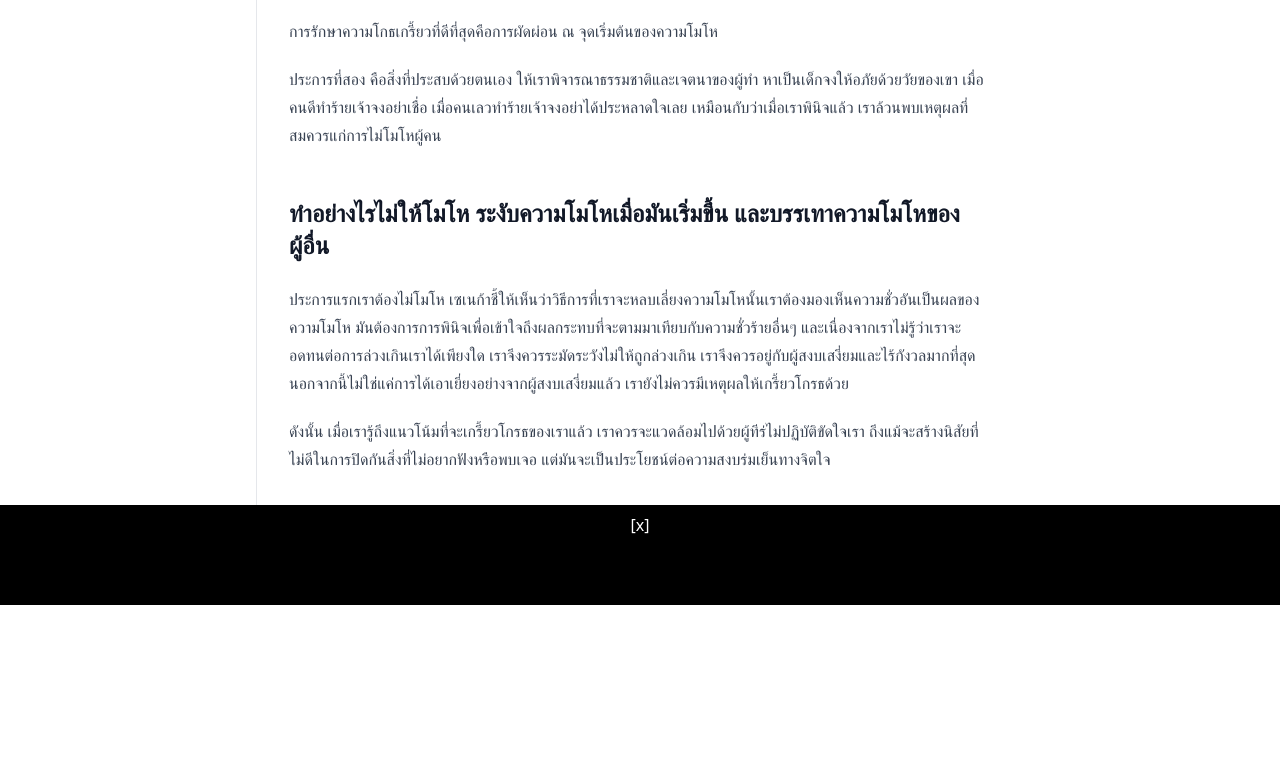
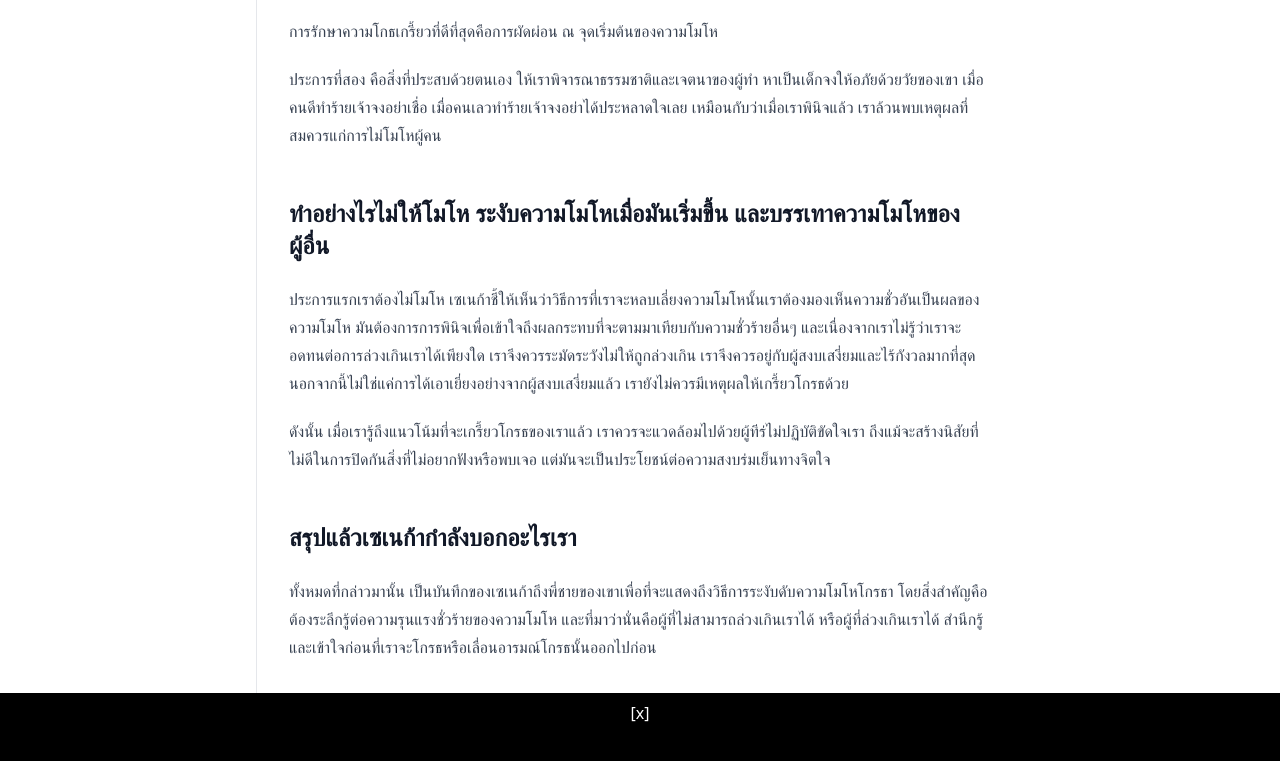
Before and after one commit to Tanachuns/mysite, an Astro site: page /blogs/seneca-s-angry in a window 1280 px wide. Shown: the part 1659-2420 px from the top of the page. Before the commit the page ends 2264 px from the top, so only its background shows below. Built offline with nearby package versions, Linux system fonts and the light colour scheme; Astro itself is replaced by a stand-in of ours.

Commit message:
edit blog

```diff
--- a/src/layouts/Layout.astro
+++ b/src/layouts/Layout.astro
@@ -13,7 +13,6 @@ interface Props {
 
 const { title, outline } = Astro.props;
 
-console.log(outline);
 ---
 
 <!doctype html>
--- a/src/pages/blogs/seneca-s-angry.md
+++ b/src/pages/blogs/seneca-s-angry.md
@@ -54,3 +54,8 @@ isDraft: false
 ประการแรกเราต้องไม่โมโห เซเนก้าชี้ให้เห็นว่าวิธีการที่เราจะหลบเลี่ยงความโมโหนั้นเราต้องมองเห็นความชั่วอันเป็นผลของความโมโห มันต้องการการพินิจเพื่อเข้าใจถึงผลกระทบที่จะตามมาเทียบกับความชั่วร้ายอื่นๆ และเนื่องจากเราไม่รู้ว่าเราจะอดทนต่อการล่วงเกินเราได้เพียงใด เราจึงควรระมัดระวังไม่ให้ถูกล่วงเกิน เราจึงควรอยู่กับผู้สงบเสงี่ยมและไร้กังวลมากที่สุด นอกจากนี้ไม่ใช่แค่การได้เอาเยี่ยงอย่างจากผู้สงบเสงี่ยมแล้ว เรายังไม่ควรมีเหตุผลให้เกรี้ยวโกรธด้วย
 
 ดังนั้น เมื่อเรารู้ถึงแนวโน้มที่จะเกรี้ยวโกรธของเราแล้ว เราควรจะแวดล้อมไปด้วยผู้ทีร่ไม่ปฏิบัติขัดใจเรา ถึงแม้จะสร้างนิสัยที่ไม่ดีในการปิดกันสิ่งที่ไม่อยากฟังหรือพบเจอ แต่มันจะเป็นประโยชน์ต่อความสงบร่มเย็นทางจิตใจ
+
+## สรุปแล้วเซเนก้ากำลังบอกอะไรเรา
+
+ทั้งหมดที่กล่าวมานั้น เป็นบันทึกของเซเนก้าถึงพี่ชายของเขาเพื่อที่จะแสดงถึงวิธีการระงับดับความโมโหโกรธา โดยสิ่งสำคัญคือต้องระลึกรู้ต่อความรุนแรงชั่วร้ายของความโมโห
+และที่มาว่านั่นคือผู้ที่ไม่สามารถล่วงเกินเราได้ หรือผู้ที่ล่วงเกินเราได้ สำนึกรู้และเข้าใจก่อนที่เราจะโกรธหรือเลื่อนอารมณ์โกรธนั้นออกไปก่อน
```
